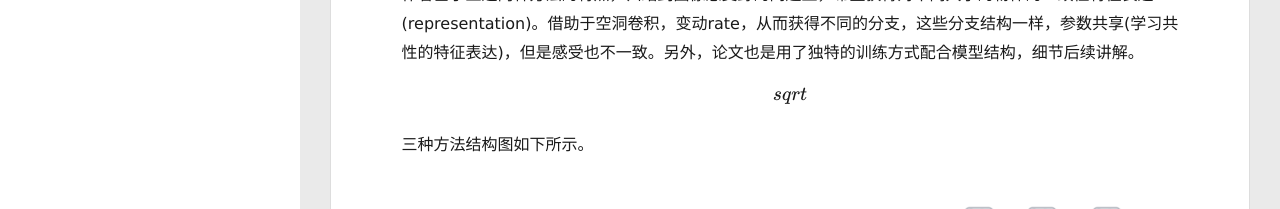
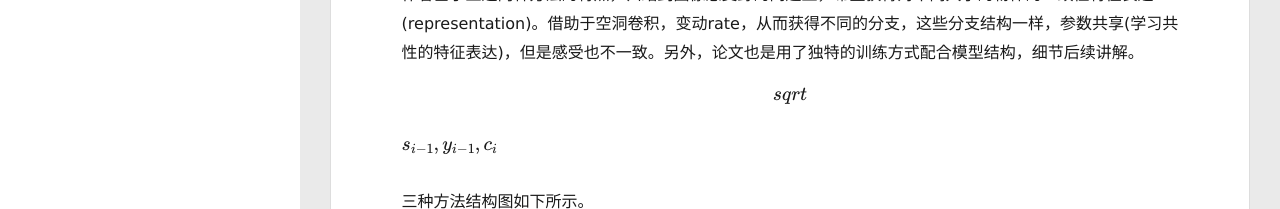
Before and after one commit to Alex220284/Alex220284.github.io, a plain HTML site: page 2019/07/07/paper-reading-TridentNet/index.html in a window 1280 px wide. Shown: the part 591-800 px from the top of the page. Drawn offline with nearby package versions, Linux system fonts and the light colour scheme; some packages are replaced by stand-ins of ours.

Commit message:
Site updated: 2019-07-07 04:06:33

```diff
--- a/2019/07/07/paper-reading-TridentNet/index.html
+++ b/2019/07/07/paper-reading-TridentNet/index.html
@@ -17,7 +17,7 @@
 <meta property="og:description" content="Scale-Aware Trident Networks for Object Detection背景介绍此文出自图森王乃岩团队，主要解决目标检测中多尺度问题。代码已开源，链接传送门  多尺度问题是目标检测中一个比较棘手的问题，为了解决这一问题也诞生了许多优秀的方法。解决问题思路主要有两个方面: 图像金字塔和特征金字塔。图像金字塔应该是比较直观的想法，利用输入resize到不同尺寸得到不同尺寸下的">
 <meta property="og:locale" content="default">
 <meta property="og:image" content="https://alex220284.github.io/img/paper/tridenNet/1.png">
-<meta property="og:updated_time" content="2019-07-06T19:55:43.684Z">
+<meta property="og:updated_time" content="2019-07-06T20:06:27.194Z">
 <meta name="twitter:card" content="summary">
 <meta name="twitter:title" content="[Paper Reading] TridentNet">
 <meta name="twitter:description" content="Scale-Aware Trident Networks for Object Detection背景介绍此文出自图森王乃岩团队，主要解决目标检测中多尺度问题。代码已开源，链接传送门  多尺度问题是目标检测中一个比较棘手的问题，为了解决这一问题也诞生了许多优秀的方法。解决问题思路主要有两个方面: 图像金字塔和特征金字塔。图像金字塔应该是比较直观的想法，利用输入resize到不同尺寸得到不同尺寸下的">
@@ -170,6 +170,7 @@
         <h2 id="Scale-Aware-Trident-Networks-for-Object-Detection"><a href="#Scale-Aware-Trident-Networks-for-Object-Detection" class="headerlink" title="Scale-Aware Trident Networks for Object Detection"></a><a href="https://arxiv.org/abs/1901.01892?context=cs.CV" target="_blank" rel="noopener">Scale-Aware Trident Networks for Object Detection</a></h2><h3 id="背景介绍"><a href="#背景介绍" class="headerlink" title="背景介绍"></a>背景介绍</h3><p>此文出自图森王乃岩团队，主要解决目标检测中多尺度问题。代码已开源，<a href="https://github.com/TuSimple/simpledet/tree/master/models/tridentnet" target="_blank" rel="noopener">链接传送门</a> </p>
 <p>多尺度问题是目标检测中一个比较棘手的问题，为了解决这一问题也诞生了许多优秀的方法。解决问题思路主要有两个方面: 图像金字塔和特征金字塔。图像金字塔应该是比较直观的想法，利用输入resize到不同尺寸得到不同尺寸下的物体，在训练时和测试时便可以照顾到不同大小的物体，从而使得困难case(极大物体或者极小物体)得已检出，但是这牺牲了计算速度，因为做inference时需要计算多次，显然和商业应用需求不符；特征金字塔模型可以说是deep learning进入目标检测所诞生的方法，通过卷积我们可以获得不同尺度下(下采样倍数)的特征，这些特征映射回原图即对应着不同大小的区域，从而可以作为预测不同大小物体的特征层，有代表性的算法是<a href="https://arxiv.org/abs/1512.02325" target="_blank" rel="noopener">SSD</a> 和<a href="https://arxiv.org/abs/1612.03144" target="_blank" rel="noopener">FPN</a>  但是，这类方法往往难以取得和图像金字塔方法一样的结果，这是因为对于不同大小的同类物体，我们希望能提取到共同特征，但是在特征金字塔模型中，这一点往往不能满足，因为特征有不同特征层提取。</p>
 <p>作者基于上述两种方法的特点，归结到图像感受野的问题上，希望获得对不同大小的物体的一致性特征表达(representation)。借助于空洞卷积，变动rate，从而获得不同的分支，这些分支结构一样，参数共享(学习共性的特征表达)，但是感受也不一致。另外，论文也是用了独特的训练方式配合模型结构，细节后续讲解。$$sqrt$$ </p>
+<p>$s_{i-1}, y_{i-1}, c_{i}$</p>
 <p>三种方法结构图如下所示。<img src="/img/paper/tridenNet/1.png" alt="background"></p>
 
 
```
Also changed, not shown: index.html (+1 -0 lines).
